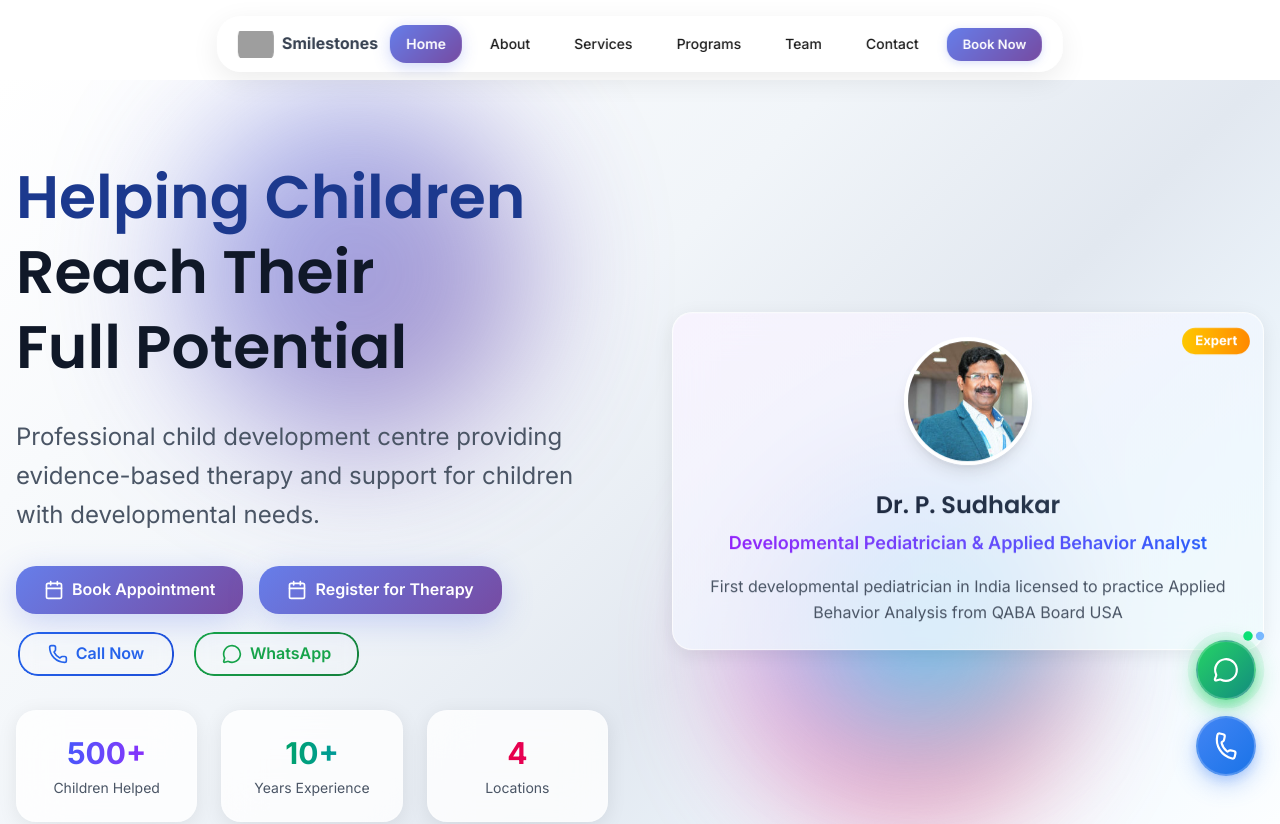
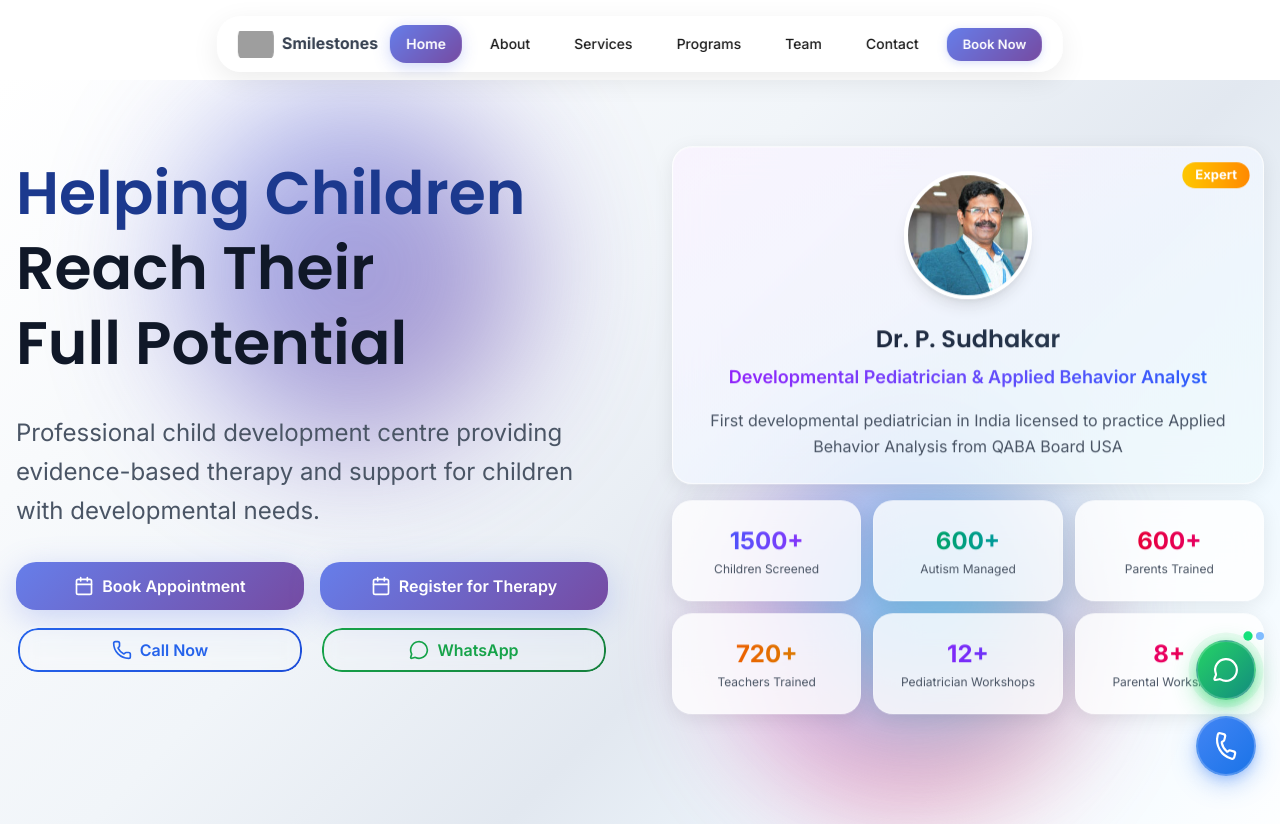
Before and after one commit to tnsurya7/smilestones, a Next.js app: page / in a window 1280 px wide. Shown: the top 824 px of the page. Built offline with nearby package versions, Linux system fonts and the light colour scheme; grey boxes are pictures that could not be loaded.

Commit message:
Update Hero section with animated counters, add breadcrumbs, update program images, and clean up footer links

```diff
--- a/src/app/about/page.tsx
+++ b/src/app/about/page.tsx
@@ -15,7 +15,7 @@ export default function AboutPage() {
       <Header />
 
       {/* Breadcrumbs */}
-      <div className="pb-8 bg-gray-50">
+      <div className="pt-6 pb-4 bg-gray-50">
         <div className="container mx-auto px-4">
           <nav className="text-sm text-gray-600">
             <span>Home</span> → <span className="text-blue-600 font-medium">About Us</span>
--- a/src/app/services/page.tsx
+++ b/src/app/services/page.tsx
@@ -103,7 +103,7 @@ export default function ServicesPage() {
       <Header />
 
       {/* Breadcrumbs */}
-      <div className="pb-8 bg-gray-50">
+      <div className="pt-6 pb-4 bg-gray-50">
         <div className="container mx-auto px-4">
           <nav className="text-sm text-gray-600">
             <span>Home</span> → <span className="text-blue-600 font-medium">Services</span>
--- a/src/app/team/page.tsx
+++ b/src/app/team/page.tsx
@@ -78,7 +78,7 @@ export default function TeamPage() {
       <Header />
 
       {/* Breadcrumbs */}
-      <div className="pb-8 bg-gray-50">
+      <div className="pt-6 pb-4 bg-gray-50">
         <div className="container mx-auto px-4">
           <nav className="text-sm text-gray-600">
             <span>Home</span> → <span className="text-blue-600 font-medium">Our Team</span>
--- a/src/components/layout/Footer.tsx
+++ b/src/components/layout/Footer.tsx
@@ -25,8 +25,6 @@ const Footer = () => {
     { name: 'Services', href: '/services' },
     { name: 'Programs', href: '/programs' },
     { name: 'Our Team', href: '/team' },
-    { name: 'Milestones', href: '/milestones' },
-    { name: 'Career', href: '/career' },
   ];
 
   const services = [
--- a/src/components/sections/Hero.tsx
+++ b/src/components/sections/Hero.tsx
@@ -1,12 +1,32 @@
 'use client';
 
-import { motion } from 'framer-motion';
+import { motion, useMotionValue, useTransform, animate } from 'framer-motion';
+import { useEffect, useState } from 'react';
 import Link from 'next/link';
 import { Phone, MessageCircle, Calendar } from 'lucide-react';
 
+// Counter component for animated numbers
+const AnimatedCounter = ({ value, suffix = '' }: { value: number; suffix?: string }) => {
+  const [displayValue, setDisplayValue] = useState(0);
+  const count = useMotionValue(0);
+
+  useEffect(() => {
+    const controls = animate(count, value, {
+      duration: 2,
+      ease: "easeOut",
+      onUpdate: (latest) => {
+        setDisplayValue(Math.round(latest));
+      }
+    });
+    return controls.stop;
+  }, [count, value]);
+
+  return <span>{displayValue}{suffix}</span>;
+};
+
 const Hero = () => {
   return (
-    <section className="relative min-h-[calc(100vh-80px)] md:min-h-screen flex items-center justify-center premium-gradient-bg overflow-hidden pt-4 md:pt-0">
+    <section className="relative min-h-fit md:min-h-screen flex items-center justify-center premium-gradient-bg overflow-hidden py-8 md:py-12 lg:py-20">
       {/* Animated gradient orbs */}
       <div className="absolute inset-0 overflow-hidden">
         <motion.div
@@ -50,23 +70,23 @@ const Hero = () => {
         />
       </div>
 
-      <div className="container mx-auto px-4 py-8 md:py-20 relative z-10">
-        <div className="grid lg:grid-cols-2 gap-8 md:gap-16 items-center">
+      <div className="container mx-auto px-4 py-2 md:py-4 lg:py-8 relative z-10">
+        <div className="flex flex-col lg:grid lg:grid-cols-2 gap-6 md:gap-8 lg:gap-16">
           {/* Left content */}
           <motion.div
             initial={{ opacity: 0, x: -50 }}
             animate={{ opacity: 1, x: 0 }}
             transition={{ duration: 0.8 }}
-            className="text-center lg:text-left space-y-4 md:space-y-8"
+            className="text-center lg:text-left space-y-4 md:space-y-6 lg:space-y-8 order-1"
           >
             <motion.div
               initial={{ opacity: 0, y: 30 }}
               animate={{ opacity: 1, y: 0 }}
               transition={{ duration: 0.8, delay: 0.2 }}
-              className="space-y-3 md:space-y-6"
+              className="space-y-3 md:space-y-4 lg:space-y-6"
             >
-              <div className="flex items-center justify-center lg:justify-start mb-2 md:mb-4">
-                <h1 className="text-3xl md:text-5xl lg:text-6xl font-bold leading-tight">
+              <div className="flex items-center justify-center lg:justify-start">
+                <h1 className="text-2xl sm:text-3xl md:text-4xl lg:text-5xl xl:text-6xl font-bold leading-tight">
                   <span className="text-blue-900">
                     Helping Children
                   </span>
@@ -82,7 +102,7 @@ const Hero = () => {
               initial={{ opacity: 0, y: 30 }}
               animate={{ opacity: 1, y: 0 }}
               transition={{ duration: 0.8, delay: 0.4 }}
-              className="text-base md:text-xl lg:text-2xl text-gray-600 leading-relaxed max-w-2xl"
+              className="text-sm md:text-lg lg:text-xl xl:text-2xl text-gray-600 leading-relaxed max-w-2xl"
             >
               Professional child development centre providing evidence-based therapy and support for children with developmental needs.
             </motion.p>
@@ -91,15 +111,15 @@ const Hero = () => {
               initial={{ opacity: 0, y: 30 }}
               animate={{ opacity: 1, y: 0 }}
               transition={{ duration: 0.8, delay: 0.6 }}
-              className="flex flex-col sm:flex-row gap-3 md:gap-4 justify-center lg:justify-start flex-wrap"
+              className="flex flex-col lg:grid lg:grid-cols-2 gap-2 md:gap-3 lg:gap-4 items-center lg:items-start"
             >
               <motion.div
                 whileHover={{ scale: 1.05, y: -2 }}
                 whileTap={{ scale: 0.95 }}
-                className="premium-btn-wrapper"
+                className="premium-btn-wrapper w-full"
               >
-                <Link href="/appointment" className="premium-gradient-btn primary">
-                  <Calendar size={20} className="btn-icon" />
+                <Link href="/appointment" className="premium-gradient-btn primary text-xs md:text-sm py-2 md:py-3 w-full justify-center">
+                  <Calendar size={16} className="btn-icon md:w-5 md:h-5" />
                   <span className="btn-text">Book Appointment</span>
                   <div className="btn-gradient-overlay"></div>
                   <div className="btn-glow-effect"></div>
@@ -109,10 +129,10 @@ const Hero = () => {
               <motion.div
                 whileHover={{ scale: 1.05, y: -2 }}
                 whileTap={{ scale: 0.95 }}
-                className="premium-btn-wrapper"
+                className="premium-btn-wrapper w-full"
               >
-                <Link href="/therapy" className="premium-gradient-btn primary">
-                  <Calendar size={20} className="btn-icon" />
+                <Link href="/therapy" className="premium-gradient-btn primary text-xs md:text-sm py-2 md:py-3 w-full justify-center">
+                  <Calendar size={16} className="btn-icon md:w-5 md:h-5" />
                   <span className="btn-text">Register for Therapy</span>
                   <div className="btn-gradient-overlay"></div>
                   <div className="btn-glow-effect"></div>
@@ -122,10 +142,10 @@ const Hero = () => {
               <motion.div
                 whileHover={{ scale: 1.05, y: -2 }}
                 whileTap={{ scale: 0.95 }}
-                className="premium-btn-wrapper"
+                className="premium-btn-wrapper w-full"
               >
-                <a href="tel:+919445051166" className="premium-gradient-btn secondary blue">
-                  <Phone size={20} className="btn-icon" />
+                <a href="tel:+919445051166" className="premium-gradient-btn secondary blue text-xs md:text-sm py-2 md:py-3 w-full justify-center">
+                  <Phone size={16} className="btn-icon md:w-5 md:h-5" />
                   <span className="btn-text">Call Now</span>
                   <div className="btn-gradient-overlay"></div>
                   <div className="btn-glow-effect"></div>
@@ -135,15 +155,15 @@ const Hero = () => {
               <motion.div
                 whileHover={{ scale: 1.05, y: -2 }}
                 whileTap={{ scale: 0.95 }}
-                className="premium-btn-wrapper"
+                className="premium-btn-wrapper w-full"
               >
                 <a
                   href="https://wa.me/919445051166"
                   target="_blank"
                   rel="noopener noreferrer"
-                  className="premium-gradient-btn secondary green"
+                  className="premium-gradient-btn secondary green text-xs md:text-sm py-2 md:py-3 w-full justify-center"
                 >
-                  <MessageCircle size={20} className="btn-icon" />
+                  <MessageCircle size={16} className="btn-icon md:w-5 md:h-5" />
                   <span className="btn-text">WhatsApp</span>
                   <div className="btn-gradient-overlay"></div>
                   <div className="btn-glow-effect"></div>
@@ -151,37 +171,75 @@ const Hero = () => {
               </motion.div>
             </motion.div>
 
-            {/* Premium Stats Cards */}
+            {/* Statistics cards - Mobile only */}
             <motion.div
               initial={{ opacity: 0, y: 30 }}
               animate={{ opacity: 1, y: 0 }}
               transition={{ duration: 0.8, delay: 0.8 }}
-              className="grid grid-cols-3 gap-2 md:gap-6"
+              className="w-full lg:hidden"
             >
+              <div className="grid grid-cols-3 gap-2 md:gap-3">
                 <motion.div
-                className="universal-card text-center p-3 md:p-6"
+                  className="universal-card text-center p-2 md:p-3"
                   whileHover={{ scale: 1.05, y: -5 }}
                   transition={{ type: "spring", stiffness: 300 }}
                 >
-                <div className="text-xl md:text-3xl font-bold bg-gradient-to-r from-blue-600 to-purple-600 bg-clip-text text-transparent mb-1 md:mb-2">500+</div>
-                <div className="text-[10px] md:text-sm text-gray-600 leading-tight">Children Helped</div>
+                  <div className="text-lg md:text-xl font-bold bg-gradient-to-r from-blue-600 to-purple-600 bg-clip-text text-transparent mb-0.5">
+                    <AnimatedCounter value={1500} suffix="+" />
+                  </div>
+                  <div className="text-[8px] md:text-[10px] text-gray-600 leading-tight">Children Screened</div>
                 </motion.div>
                 <motion.div
-                className="universal-card text-center p-3 md:p-6"
+                  className="universal-card text-center p-2 md:p-3"
                   whileHover={{ scale: 1.05, y: -5 }}
                   transition={{ type: "spring", stiffness: 300 }}
                 >
-                <div className="text-xl md:text-3xl font-bold bg-gradient-to-r from-green-600 to-cyan-600 bg-clip-text text-transparent mb-1 md:mb-2">10+</div>
-                <div className="text-[10px] md:text-sm text-gray-600 leading-tight">Years Experience</div>
+                  <div className="text-lg md:text-xl font-bold bg-gradient-to-r from-green-600 to-cyan-600 bg-clip-text text-transparent mb-0.5">
+                    <AnimatedCounter value={600} suffix="+" />
+                  </div>
+                  <div className="text-[8px] md:text-[10px] text-gray-600 leading-tight">Autism Managed</div>
                 </motion.div>
                 <motion.div
-                className="universal-card text-center p-3 md:p-6"
+                  className="universal-card text-center p-2 md:p-3"
                   whileHover={{ scale: 1.05, y: -5 }}
                   transition={{ type: "spring", stiffness: 300 }}
                 >
-                <div className="text-xl md:text-3xl font-bold bg-gradient-to-r from-red-600 to-pink-600 bg-clip-text text-transparent mb-1 md:mb-2">4</div>
-                <div className="text-[10px] md:text-sm text-gray-600 leading-tight">Locations</div>
+                  <div className="text-lg md:text-xl font-bold bg-gradient-to-r from-red-600 to-pink-600 bg-clip-text text-transparent mb-0.5">
+                    <AnimatedCounter value={600} suffix="+" />
+                  </div>
+                  <div className="text-[8px] md:text-[10px] text-gray-600 leading-tight">Parents Trained</div>
                 </motion.div>
+                <motion.div
+                  className="universal-card text-center p-2 md:p-3"
+                  whileHover={{ scale: 1.05, y: -5 }}
+                  transition={{ type: "spring", stiffness: 300 }}
+                >
+                  <div className="text-lg md:text-xl font-bold bg-gradient-to-r from-orange-600 to-yellow-600 bg-clip-text text-transparent mb-0.5">
+                    <AnimatedCounter value={720} suffix="+" />
+                  </div>
+                  <div className="text-[8px] md:text-[10px] text-gray-600 leading-tight">Teachers Trained</div>
+                </motion.div>
+                <motion.div
+                  className="universal-card text-center p-2 md:p-3"
+                  whileHover={{ scale: 1.05, y: -5 }}
+                  transition={{ type: "spring", stiffness: 300 }}
+                >
+                  <div className="text-lg md:text-xl font-bold bg-gradient-to-r from-purple-600 to-indigo-600 bg-clip-text text-transparent mb-0.5">
+                    <AnimatedCounter value={12} suffix="+" />
+                  </div>
+                  <div className="text-[8px] md:text-[10px] text-gray-600 leading-tight">Pediatrician Workshops</div>
+                </motion.div>
+                <motion.div
+                  className="universal-card text-center p-2 md:p-3"
+                  whileHover={{ scale: 1.05, y: -5 }}
+                  transition={{ type: "spring", stiffness: 300 }}
+                >
+                  <div className="text-lg md:text-xl font-bold bg-gradient-to-r from-pink-600 to-rose-600 bg-clip-text text-transparent mb-0.5">
+                    <AnimatedCounter value={8} suffix="+" />
+                  </div>
+                  <div className="text-[8px] md:text-[10px] text-gray-600 leading-tight">Parental Workshops</div>
+                </motion.div>
+              </div>
             </motion.div>
           </motion.div>
 
@@ -190,10 +248,10 @@ const Hero = () => {
             initial={{ opacity: 0, x: 50 }}
             animate={{ opacity: 1, x: 0 }}
             transition={{ duration: 0.8, delay: 0.4 }}
-            className="relative float-element"
+            className="relative float-element order-4 lg:order-3 space-y-4"
           >
             <motion.div
-              className="universal-card p-8 text-center relative overflow-hidden"
+              className="universal-card p-4 md:p-6 lg:p-8 text-center relative overflow-hidden"
               whileHover={{ scale: 1.02, y: -10 }}
               transition={{ type: "spring", stiffness: 300 }}
             >
@@ -202,11 +260,11 @@ const Hero = () => {
 
               {/* Founder Photo with professional styling */}
               <motion.div
-                className="w-32 h-32 mx-auto mb-6 relative"
+                className="w-20 h-20 md:w-28 md:h-28 lg:w-32 lg:h-32 mx-auto mb-3 md:mb-4 lg:mb-6 relative"
                 whileHover={{ scale: 1.05 }}
                 transition={{ type: "spring", stiffness: 300 }}
               >
-                <div className="w-full h-full bg-gradient-to-br from-blue-50 to-blue-100 rounded-full flex items-center justify-center overflow-hidden shadow-lg border-4 border-white">
+                <div className="w-full h-full bg-gradient-to-br from-blue-50 to-blue-100 rounded-full flex items-center justify-center overflow-hidden shadow-lg border-2 md:border-4 border-white">
                   <img
                     src="/sudhar.jpeg"
                     alt="Dr. P. Sudhakar"
@@ -215,23 +273,92 @@ const Hero = () => {
                 </div>
               </motion.div>
 
-              <h3 className="text-2xl font-bold bg-gradient-to-r from-gray-900 to-gray-700 bg-clip-text text-transparent mb-2">
+              <h3 className="text-lg md:text-xl lg:text-2xl font-bold bg-gradient-to-r from-gray-900 to-gray-700 bg-clip-text text-transparent mb-1 md:mb-2">
                 Dr. P. Sudhakar
               </h3>
-              <p className="text-lg font-semibold bg-gradient-to-r from-purple-600 to-blue-600 bg-clip-text text-transparent mb-4">
+              <p className="text-sm md:text-base lg:text-lg font-semibold bg-gradient-to-r from-purple-600 to-blue-600 bg-clip-text text-transparent mb-2 md:mb-3 lg:mb-4">
                 Developmental Pediatrician & Applied Behavior Analyst
               </p>
-              <p className="text-gray-600 leading-relaxed relative z-10">
+              <p className="text-xs md:text-sm lg:text-base text-gray-600 leading-relaxed relative z-10">
                 First developmental pediatrician in India licensed to practice Applied Behavior Analysis from QABA Board USA
               </p>
 
               {/* Premium badge */}
               <motion.div
-                className="absolute top-4 right-4 bg-gradient-to-r from-yellow-400 to-orange-400 text-white text-xs font-bold px-3 py-1 rounded-full"
+                className="absolute top-2 right-2 md:top-4 md:right-4 bg-gradient-to-r from-yellow-400 to-orange-400 text-white text-[10px] md:text-xs font-bold px-2 py-0.5 md:px-3 md:py-1 rounded-full"
                 animate={{ scale: [1, 1.1, 1] }}
                 transition={{ duration: 2, repeat: Infinity }}
               >
                 Expert
+              </motion.div>
+            </motion.div>
+
+            {/* Statistics cards below doctor card - Desktop only */}
+            <motion.div
+              initial={{ opacity: 0, y: 30 }}
+              animate={{ opacity: 1, y: 0 }}
+              transition={{ duration: 0.8, delay: 0.8 }}
+              className="hidden lg:grid lg:grid-cols-3 gap-3"
+            >
+              <motion.div
+                className="universal-card text-center p-3"
+                whileHover={{ scale: 1.05, y: -5 }}
+                transition={{ type: "spring", stiffness: 300 }}
+              >
+                <div className="text-2xl font-bold bg-gradient-to-r from-blue-600 to-purple-600 bg-clip-text text-transparent mb-1">
+                  <AnimatedCounter value={1500} suffix="+" />
+                </div>
+                <div className="text-xs text-gray-600 leading-tight">Children Screened</div>
+              </motion.div>
+              <motion.div
+                className="universal-card text-center p-3"
+                whileHover={{ scale: 1.05, y: -5 }}
+                transition={{ type: "spring", stiffness: 300 }}
+              >
+                <div className="text-2xl font-bold bg-gradient-to-r from-green-600 to-cyan-600 bg-clip-text text-transparent mb-1">
+                  <AnimatedCounter value={600} suffix="+" />
+                </div>
+                <div className="text-xs text-gray-600 leading-tight">Autism Managed</div>
+              </motion.div>
+              <motion.div
+                className="universal-card text-center p-3"
+                whileHover={{ scale: 1.05, y: -5 }}
+                transition={{ type: "spring", stiffness: 300 }}
+              >
+                <div className="text-2xl font-bold bg-gradient-to-r from-red-600 to-pink-600 bg-clip-text text-transparent mb-1">
+                  <AnimatedCounter value={600} suffix="+" />
+                </div>
+                <div className="text-xs text-gray-600 leading-tight">Parents Trained</div>
+              </motion.div>
+              <motion.div
+                className="universal-card text-center p-3"
+                whileHover={{ scale: 1.05, y: -5 }}
+                transition={{ type: "spring", stiffness: 300 }}
+              >
+                <div className="text-2xl font-bold bg-gradient-to-r from-orange-600 to-yellow-600 bg-clip-text text-transparent mb-1">
+                  <AnimatedCounter value={720} suffix="+" />
+                </div>
+                <div className="text-xs text-gray-600 leading-tight">Teachers Trained</div>
+              </motion.div>
+              <motion.div
+                className="universal-card text-center p-3"
+                whileHover={{ scale: 1.05, y: -5 }}
+                transition={{ type: "spring", stiffness: 300 }}
+              >
+                <div className="text-2xl font-bold bg-gradient-to-r from-purple-600 to-indigo-600 bg-clip-text text-transparent mb-1">
+                  <AnimatedCounter value={12} suffix="+" />
+                </div>
+                <div className="text-xs text-gray-600 leading-tight">Pediatrician Workshops</div>
+              </motion.div>
+              <motion.div
+                className="universal-card text-center p-3"
+                whileHover={{ scale: 1.05, y: -5 }}
+                transition={{ type: "spring", stiffness: 300 }}
+              >
+                <div className="text-2xl font-bold bg-gradient-to-r from-pink-600 to-rose-600 bg-clip-text text-transparent mb-1">
+                  <AnimatedCounter value={8} suffix="+" />
+                </div>
+                <div className="text-xs text-gray-600 leading-tight">Parental Workshops</div>
               </motion.div>
             </motion.div>
           </motion.div>
```
Also changed, not shown: src/app/programs/page.tsx (+21 -10 lines), public/68022e53-c10f-49f6-b899-9390a3f4ade7.jpg (added), public/7287a954-7940-49f6-9cca-4db37db0b942.jpg (added). Lines whose indentation alone changed are shown as unchanged.
